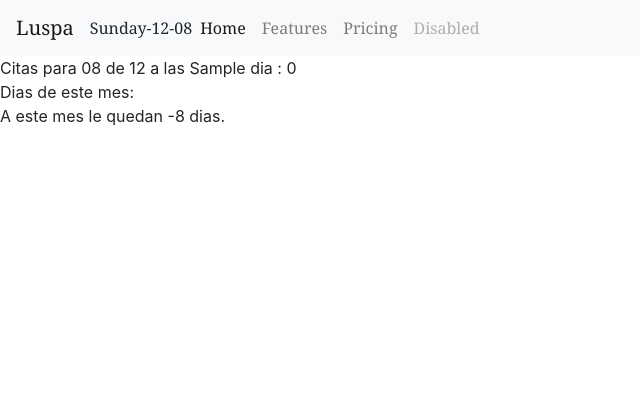
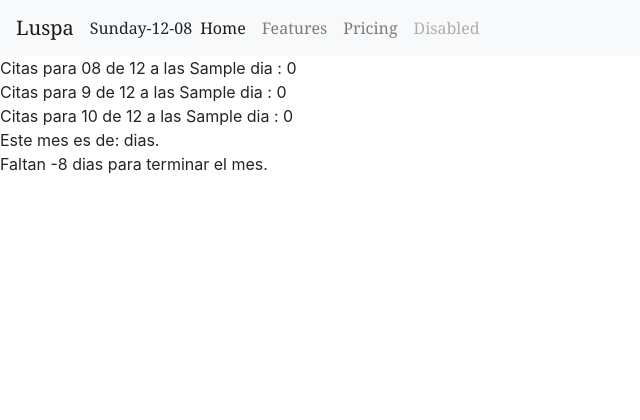
Before and after one commit to bcarlu/agenda-citas, a PHP site: page /agenda.php?serv=1 in a window 1280 px wide. Shown: the top 420 px of the page, without its empty margins (0-640 px from the left). Run offline with PHP 8.4, Linux system fonts and the light colour scheme; tables that the repository leaves empty or names only in its code hold one stand-in row (values such as "Sample post"); data that the repository does not hold is empty; some web fonts are replaced.

Commit message:
Se complementa la funcion para validar las citas programadas para cada hora con while y validando varios dias con foreach.

```diff
--- a/agenda.php
+++ b/agenda.php
@@ -4,5 +4,6 @@
 <body>
     <?php include_once'navbar.php';?>
     <?php //contarEsteticistas(); ?>
+
     <?php agendaDisponible(); ?>
 </body>
--- a/php/funciones.php
+++ b/php/funciones.php
@@ -54,48 +54,54 @@ function contarEsteticistas(){
     $queryTablaEstet = mysqli_query($conexion,"SELECT COUNT(id_estet) AS cantidad FROM t_esteticistas WHERE id_cat = '$idCat'");
     $resultado = mysqli_fetch_assoc($queryTablaEstet);
 
-    echo $resultado['cantidad'];
+    echo $resultado['cantidad'] . "<br>";
+
 }
 
 function agendaDisponible(){
     require_once'conexion.php';
 
-
+    //Selecciona tabla de servicios y se busca la categoria
     $nombreServ = $_GET['serv'];
     $queryTablaServ = mysqli_query($conexion,"SELECT * FROM t_servicios WHERE nombre = '$nombreServ'");
     $arrayTablaServ = mysqli_fetch_array($queryTablaServ);
 
-    //Se almacena el id de categoria y se busca en la tabla esteticistas los que coincidan con id cat
+    //Se almacena el id de categoria
     $idCat = $arrayTablaServ ['id_cat'];
-
-
 
     $anio = date("Y");
     $mes = date("m");
-    $dia = date("d");
 
-    //Consulta horas del dia
-    $consultaHorasDia = mysqli_query($conexion,"SELECT * FROM t_horas_dia");
+    $semana = array (
+        array ("dia" => date("d")),
+        array ("dia" => date("d")+1),
+        array ("dia" => date("d")+2),
+    );
 
+    foreach ($semana as $diasem) {
+        $d = $diasem['dia'];
+        //Consulta horas del dia
+        $consultaHorasDia = mysqli_query($conexion,"SELECT * FROM t_horas_dia");
+        while ($arregloHorasDia = mysqli_fetch_array($consultaHorasDia)) {
+            $hora = $arregloHorasDia['nombre'];
+            //Consulta numero de citas programadas por fecha y hora
+            $consultaCitas = mysqli_query($conexion,"SELECT COUNT(id_cita) AS numCitas FROM t_citas WHERE anio ='$anio' AND mes ='$mes' AND dia='$d' AND hora ='$hora' AND id_cat ='$idCat'");
+            $resultado = mysqli_fetch_assoc($consultaCitas);
+            echo "Citas para $d de $mes a las $hora : " . (string) $resultado['numCitas'] . "<br>";
+        }
+    }
 
-    while ($arregloHorasDia = mysqli_fetch_array($consultaHorasDia)) {
-        $hora = $arregloHorasDia['nombre'];
-        //Consulta numero de citas programadas por fecha y hora
-        $consultaCitas = mysqli_query($conexion,"SELECT COUNT(id_cita) AS numCitas FROM t_citas WHERE anio ='$anio' AND mes ='$mes' AND dia='$dia' AND hora ='$hora' AND id_cat ='$idCat'");
-        $resultado = mysqli_fetch_assoc($consultaCitas);
-        echo "Citas para $dia de $mes a las $hora : " . (string) $resultado['numCitas'] . "<br>";
-    }
 
 
     //Consulta numero de dias que tiene el mes actual
     $idDiasxMes = date("Ym");
     $consultaDiasxMes = mysqli_query($conexion,"SELECT * FROM t_diasxmes WHERE id_diasxmes ='$idDiasxMes'");
     $arregloDiasxMes = mysqli_fetch_array($consultaDiasxMes);
-    echo "Dias de este mes: " . $arregloDiasxMes['num_diasxmes'] . "<br>";
+    echo "Este mes es de: " . $arregloDiasxMes['num_diasxmes'] . " dias. <br>";
 
-    //Contar cuantos dias faltan para terminar el mes
-    $lequedanAlMes = $arregloDiasxMes['num_diasxmes'] - $dia;
-    echo "A este mes le quedan $lequedanAlMes dias.";
+    //Calcula cuantos dias faltan para terminar el mes
+    $lequedanAlMes = $arregloDiasxMes['num_diasxmes'] - date("d");
+    echo "Faltan $lequedanAlMes dias para terminar el mes.";
 
 
 }
```
